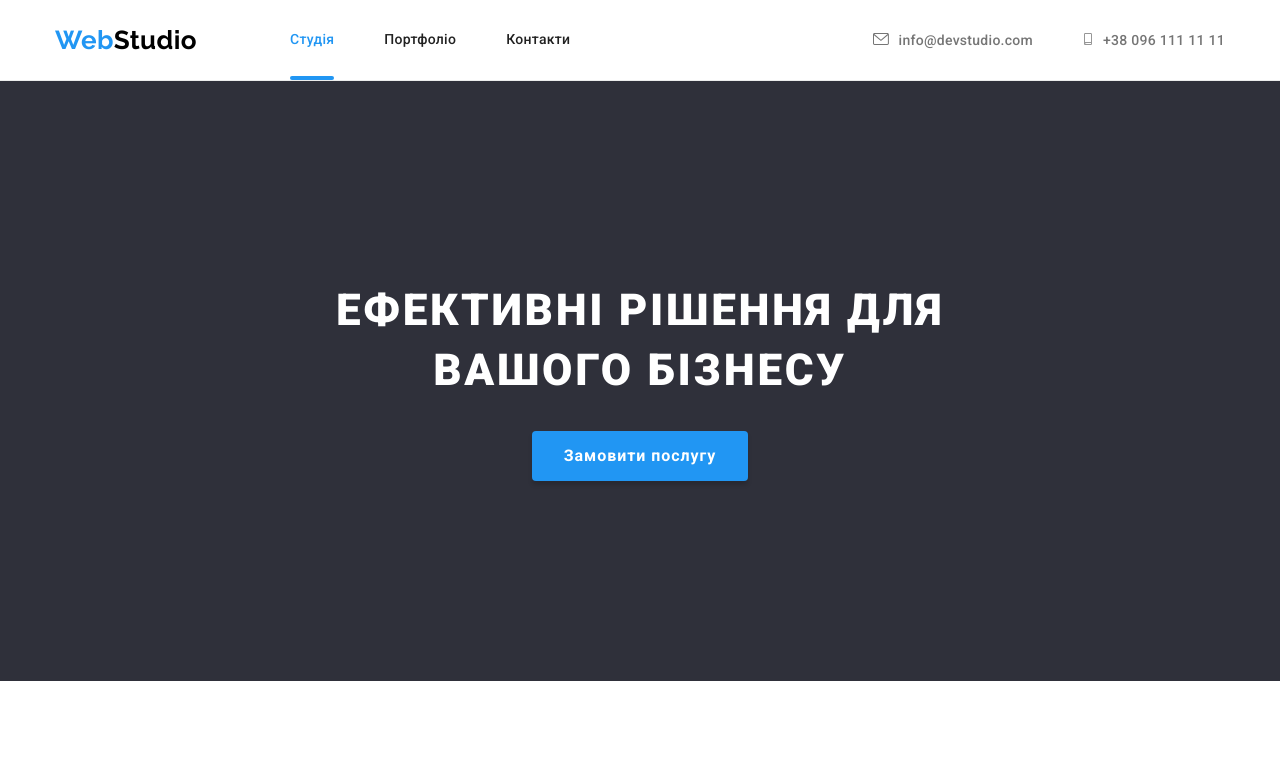
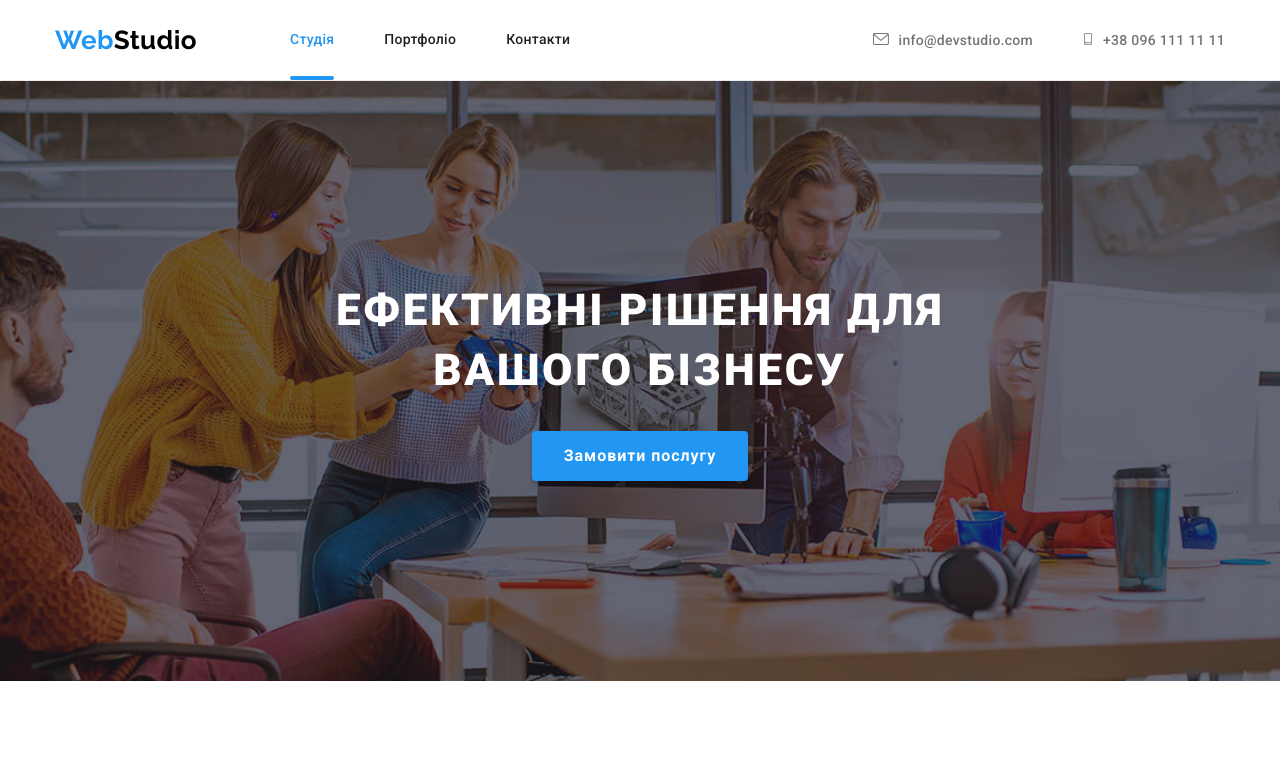
Before and after one commit to Tetiana-V-Kovalenko/goit-markup-hw-07, a plain HTML site: page index.html in a window 1280 px wide. Shown: the top 772 px of the page. Drawn offline with nearby package versions, Linux system fonts and the light colour scheme.

Commit message:
taken into account comments after review

```diff
--- a/sass/components/_headline.scss
+++ b/sass/components/_headline.scss
@@ -7,7 +7,7 @@
   text-align: center;
   background-color: $special-backsround-color;
   background-image: linear-gradient($gradient-color, $gradient-color),
-    url(.../images/bg.jpg);
+    url(../images/bg.jpg);
   @extend %background-image;
 }
 .headline__title {
```
Also changed, not shown: css/main.css, 1 other file.
